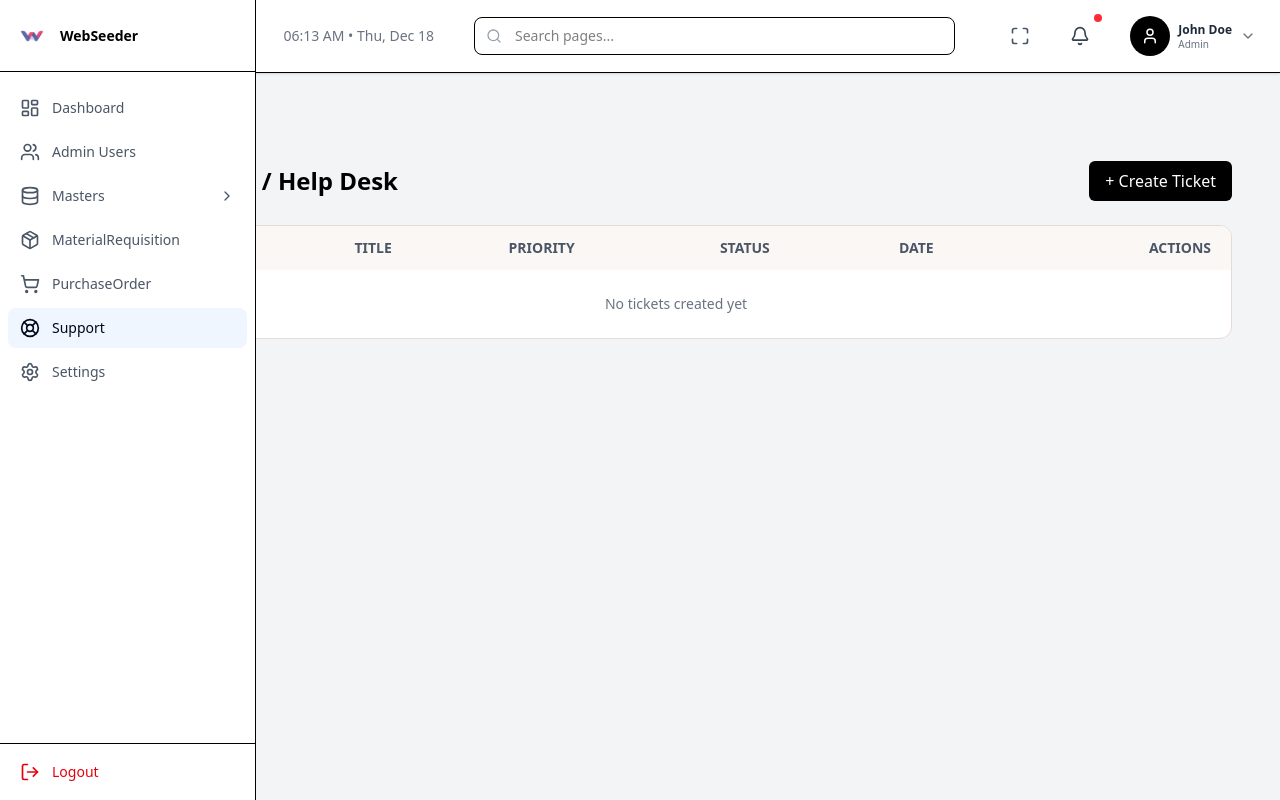
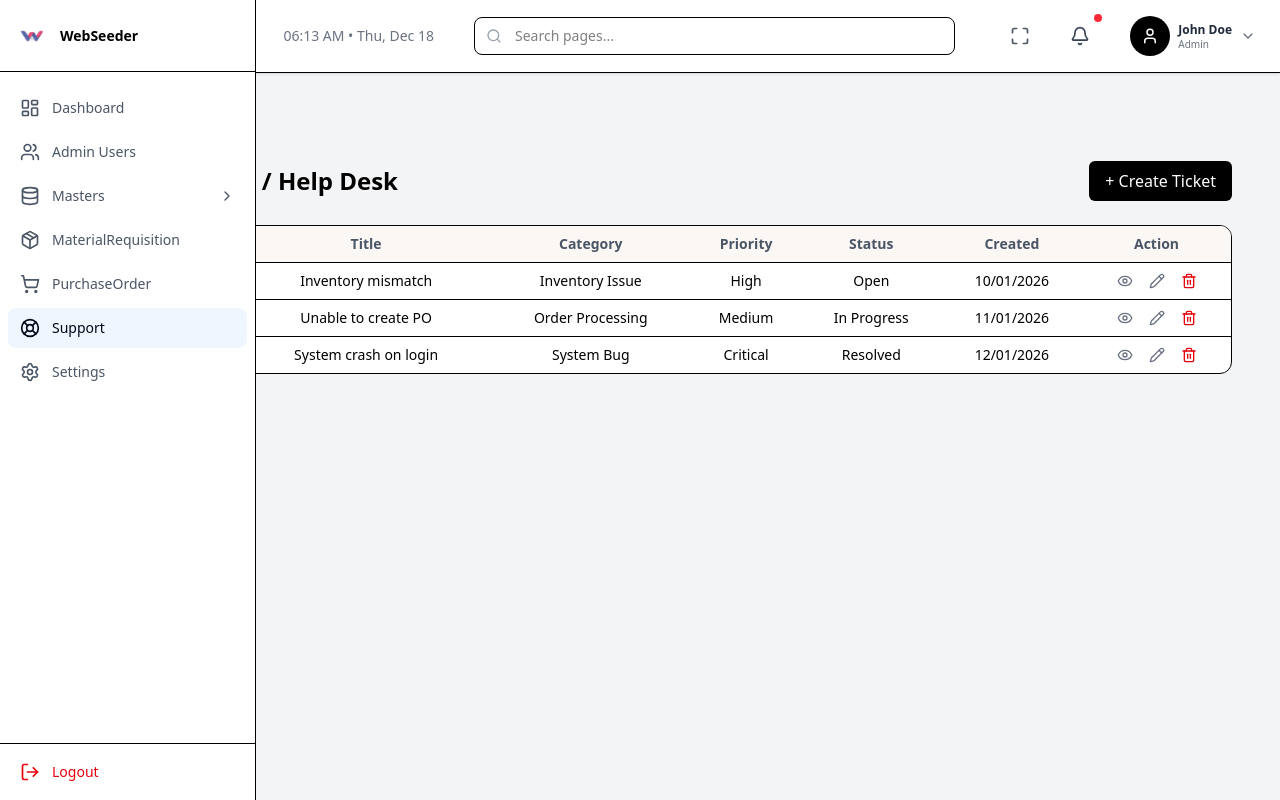
Before and after one commit to ganeshWebseeder/Warehouse-Management, a React (Vite) app: page /support in a window 1280 px wide. Built offline with nearby package versions, Linux system fonts and the light colour scheme.

Commit message:
add the changes in support ,purchase order page

```diff
--- a/src/components/support/TicketTable.jsx
+++ b/src/components/support/TicketTable.jsx
@@ -1,27 +1,35 @@
-import TicketRow from "./TicketRow";
+import { Eye, Pencil, Trash2, MoreVertical } from "lucide-react";
+import { useState } from "react";
 
-export default function TicketTable({ tickets, onView }) {
+export default function TicketTable({
+  tickets,
+  onView,
+  onEdit,
+  onDelete,
+}) {
   return (
-    <div className="bg-white border border-[#E6DAD6] rounded-xl overflow-hidden">
-      <table className="w-full text-sm">
-        {/* ================= TABLE HEAD ================= */}
+    <div className="bg-white border rounded-xl overflow-hidden">
+      <table className="w-full border-collapse text-sm">
+
+        {/* HEADER */}
         <thead className="bg-[#FBF7F5] text-gray-600">
           <tr>
-            <th className="text-left px-5 py-3">TICKET ID</th>
-            <th className="text-left px-5 py-3">TITLE</th>
-            <th className="text-left px-5 py-3">PRIORITY</th>
-            <th className="text-left px-5 py-3">STATUS</th>
-            <th className="text-left px-5 py-3">DATE</th>
-            <th className="text-right px-5 py-3">ACTIONS</th>
+            <th className="p-2">Ticket ID</th>
+            <th className="p-2">Title</th>
+            <th className="p-2">Category</th>
+            <th className="p-2">Priority</th>
+            <th className="p-2">Status</th>
+            <th className="p-2">Created</th>
+            <th className="p-2">Action</th>
           </tr>
         </thead>
 
-        {/* ================= TABLE BODY ================= */}
-        <tbody className="divide-y">
+        {/* BODY */}
+        <tbody>
           {tickets.length === 0 && (
             <tr>
-              <td colSpan="6" className="text-center py-6 text-gray-500">
-                No tickets created yet
+              <td colSpan={7} className="p-6 text-center text-gray-500">
+                No tickets found
               </td>
             </tr>
           )}
@@ -31,6 +39,8 @@ export default function TicketTable({ tickets, onView }) {
               key={ticket.id}
               ticket={ticket}
               onView={onView}
+              onEdit={onEdit}
+              onDelete={onDelete}
             />
           ))}
         </tbody>
@@ -38,3 +48,82 @@ export default function TicketTable({ tickets, onView }) {
     </div>
   );
 }
+
+/* ================= ROW ================= */
+
+function TicketRow({ ticket, onView, onEdit, onDelete }) {
+  const [openMenu, setOpenMenu] = useState(false);
+
+  return (
+    <tr className="border-t text-center hover:bg-gray-50 transition">
+
+      <td className="p-2">{ticket.id}</td>
+      <td className="p-2">{ticket.title}</td>
+      <td className="p-2">{ticket.category}</td>
+      <td className="p-2">{ticket.priority}</td>
+      <td className="p-2">{ticket.status}</td>
+      <td className="p-2">{ticket.createdAt}</td>
+
+      {/* ===== ACTIONS (SAME AS PO TABLE) ===== */}
+      <td className="p-2 relative">
+
+        {/* Desktop Icons */}
+        <div className="hidden sm:flex justify-center gap-4 text-gray-500">
+          <Eye
+            size={16}
+            className="cursor-pointer hover:text-black"
+            title="View"
+            onClick={() => onView(ticket)}
+          />
+          <Pencil
+            size={16}
+            className="cursor-pointer hover:text-blue-600"
+            title="Edit"
+            onClick={() => onEdit(ticket)}
+          />
+          <Trash2
+            size={16}
+            className="cursor-pointer text-red-600"
+            title="Delete"
+            onClick={() => onDelete(ticket.id)}
+          />
+        </div>
+
+        {/* Mobile 3-dot */}
+        <div className="sm:hidden flex justify-center">
+          <MoreVertical
+            size={18}
+            className="cursor-pointer"
+            onClick={() => setOpenMenu(!openMenu)}
+          />
+        </div>
+
+        {/* Mobile Dropdown */}
+        {openMenu && (
+          <div className="absolute right-4 mt-2 w-32 bg-white border rounded-lg shadow-lg z-30 sm:hidden">
+            <button
+              onClick={() => onView(ticket)}
+              className="flex items-center gap-2 w-full px-3 py-2 text-sm hover:bg-gray-100"
+            >
+              <Eye size={14} /> View
+            </button>
+
+            <button
+              onClick={() => onEdit(ticket)}
+              className="flex items-center gap-2 w-full px-3 py-2 text-sm hover:bg-gray-100"
+            >
+              <Pencil size={14} /> Edit
+            </button>
+
+            <button
+              onClick={() => onDelete(ticket.id)}
+              className="flex items-center gap-2 w-full px-3 py-2 text-sm text-red-600 hover:bg-red-50"
+            >
+              <Trash2 size={14} /> Delete
+            </button>
+          </div>
+        )}
+      </td>
+    </tr>
+  );
+}
--- a/src/pages/PurchaseOrder.jsx
+++ b/src/pages/PurchaseOrder.jsx
@@ -1,25 +1,30 @@
-import { useState ,useEffect} from "react";
+import { useState, useEffect } from "react";
 import PageHeader from "../components/purchaseOrder/PageHeader";
 import POTable from "../components/purchaseOrder/POTable";
 import POFormModal from "../components/purchaseOrder/POFormModal";
 import { setPage } from "../store/pageSlice";
 import { useDispatch } from "react-redux";
 
+export default function PurchaseOrder() {
+  const dispatch = useDispatch();
 
-export default function PurchaseOrder() {
+  /* ================= STATE ================= */
   const [open, setOpen] = useState(false);
+  const [mode, setMode] = useState("create"); // create | edit | view
+  const [selectedPO, setSelectedPO] = useState(null);
+
   const [purchaseOrders, setPurchaseOrders] = useState([
     {
       id: 1,
       date: "2026-01-02",
       poNo: "PO-001",
       mrNo: "MR-001",
-    vendorName: "ABC Cement Suppliers",
+      vendor: "ABC Cement Suppliers",
       itemName: "Cement OPC 53 Grade",
       itemCode: "ITM-1001",
-    itemQty: 100,
+      qty: 100,
       pendingQty: 40,
-    totalAmount: 38000,
+      total: 38000,
       status: "Pending",
     },
     {
@@ -27,12 +32,12 @@ const [purchaseOrders, setPurchaseOrders] = useState([
       date: "2026-01-04",
       poNo: "PO-002",
       mrNo: "MR-002",
-    vendorName: "Steel World Pvt Ltd",
+      vendor: "Steel World Pvt Ltd",
       itemName: "TMT Steel Rod 16mm",
       itemCode: "ITM-2001",
-    itemQty: 500,
+      qty: 500,
       pendingQty: 200,
-    totalAmount: 31000,
+      total: 31000,
       status: "Approved",
     },
     {
@@ -40,12 +45,12 @@ const [purchaseOrders, setPurchaseOrders] = useState([
       date: "2026-01-06",
       poNo: "PO-003",
       mrNo: "MR-003",
-    vendorName: "ElectroMart",
+      vendor: "ElectroMart",
       itemName: "Copper Electrical Wire",
       itemCode: "ITM-3001",
-    itemQty: 800,
+      qty: 800,
       pendingQty: 0,
-    totalAmount: 36000,
+      total: 36000,
       status: "Completed",
     },
     {
@@ -53,12 +58,12 @@ const [purchaseOrders, setPurchaseOrders] = useState([
       date: "2026-01-08",
       poNo: "PO-004",
       mrNo: "MR-004",
-    vendorName: "PlumbTech Solutions",
+      vendor: "PlumbTech Solutions",
       itemName: "PVC Pipe 4 inch",
       itemCode: "ITM-4001",
-    itemQty: 120,
+      qty: 120,
       pendingQty: 120,
-    totalAmount: 21600,
+      total: 21600,
       status: "Rejected",
     },
     {
@@ -66,18 +71,17 @@ const [purchaseOrders, setPurchaseOrders] = useState([
       date: "2026-01-10",
       poNo: "PO-005",
       mrNo: "MR-005",
-    vendorName: "Paint House Ltd",
+      vendor: "Paint House Ltd",
       itemName: "Wall Putty",
       itemCode: "ITM-5001",
-    itemQty: 60,
+      qty: 60,
       pendingQty: 20,
-    totalAmount: 31200,
+      total: 31200,
       status: "Partially Approved",
     },
   ]);
 
-
-  const dispatch = useDispatch();
+  /* ================= PAGE TITLE ================= */
   useEffect(() => {
     dispatch(
       setPage({
@@ -86,41 +90,90 @@ const [purchaseOrders, setPurchaseOrders] = useState([
       })
     );
   }, [dispatch]);
+
+  /* ================= ACTION HANDLER ================= */
+  const handleAction = (type, row) => {
+    if (type === "view") {
+      setMode("view");
+      setSelectedPO(row);
+      setOpen(true);
+    }
+
+    if (type === "edit") {
+      setMode("edit");
+      setSelectedPO(row);
+      setOpen(true);
+    }
+
+    if (type === "delete") {
+      if (window.confirm("Are you sure you want to delete this PO?")) {
+        setPurchaseOrders((prev) =>
+          prev.filter((po) => po.id !== row.id)
+        );
+      }
+    }
+  };
+
+  /* ================= SAVE (CREATE + EDIT) ================= */
   const handleSave = (poData) => {
+    if (mode === "edit" && selectedPO) {
+      setPurchaseOrders((prev) =>
+        prev.map((po) =>
+          po.id === selectedPO.id ? { ...po, ...poData } : po
+        )
+      );
+    } else {
       setPurchaseOrders((prev) => [
         ...prev,
         {
           id: Date.now(),
           poNo: `PO-${prev.length + 1}`,
+          status: "Pending",
           ...poData,
         },
       ]);
+    }
 
     setOpen(false);
+    setSelectedPO(null);
+    setMode("create");
   };
 
   return (
     <div className="p-6 ml-18 space-y-3">
 
-      {/* ===== LIST PAGE ===== */}
+      {/* LIST PAGE */}
       {!open && (
         <>
           <PageHeader
             title="Purchase Orders"
-            onAdd={() => setOpen(true)}
+            onAdd={() => {
+              setMode("create");
+              setSelectedPO(null);
+              setOpen(true);
+            }}
           />
-          <POTable data={purchaseOrders} />
+
+          <POTable
+            data={purchaseOrders}
+            onAction={handleAction}
+          />
         </>
       )}
 
-      {/* ===== CREATE PO PAGE ===== */}
+      {/* MODAL */}
       {open && (
         <POFormModal
-    onClose={() => setOpen(false)}
+          mode={mode}
+          initialData={selectedPO}
+          onClose={() => {
+            setOpen(false);
+            setSelectedPO(null);
+            setMode("create");
+          }}
           onSave={handleSave}
         />
       )}
-
     </div>
   );
 }
--- a/src/pages/Support.jsx
+++ b/src/pages/Support.jsx
@@ -9,7 +9,7 @@ import TicketDetailsModal from "../components/support/TicketDetailsModal";
 export default function Support() {
   const dispatch = useDispatch();
 
-  // 🔹 Update Navbar title using Redux
+  /* ================= PAGE TITLE ================= */
   useEffect(() => {
     dispatch(
       setPage({
@@ -19,36 +19,89 @@ export default function Support() {
     );
   }, [dispatch]);
 
-  const [tickets, setTickets] = useState([]);
+  /* ================= STATE ================= */
+  const [tickets, setTickets] = useState([
+    {
+      id: "TKT-1001",
+      title: "Inventory mismatch",
+      category: "Inventory Issue",
+      priority: "High",
+      status: "Open",
+      createdAt: "10/01/2026",
+      description: "Stock quantity showing incorrect values.",
+    },
+    {
+      id: "TKT-1002",
+      title: "Unable to create PO",
+      category: "Order Processing",
+      priority: "Medium",
+      status: "In Progress",
+      createdAt: "11/01/2026",
+      description: "Create PO button not responding.",
+    },
+    {
+      id: "TKT-1003",
+      title: "System crash on login",
+      category: "System Bug",
+      priority: "Critical",
+      status: "Resolved",
+      createdAt: "12/01/2026",
+      description: "Application crashes after login.",
+    },
+  ]);
+
   const [selectedTicket, setSelectedTicket] = useState(null);
   const [showForm, setShowForm] = useState(false);
+  const [editTicket, setEditTicket] = useState(null);
 
+  /* ================= ADD / UPDATE ================= */
   const addTicket = (ticket) => {
-    setTickets([ticket, ...tickets]);
+    setTickets((prev) => [ticket, ...prev]);
     setShowForm(false);
+  };
+
+  /* ================= DELETE ================= */
+  const handleDelete = (id) => {
+    if (window.confirm("Are you sure you want to delete this ticket?")) {
+      setTickets((prev) => prev.filter((t) => t.id !== id));
+    }
+  };
+
+  /* ================= EDIT ================= */
+  const handleEdit = (ticket) => {
+    setEditTicket(ticket);
+    setShowForm(true);
   };
 
   return (
     <div className="p-6 space-y-6 ml-18">
+
       {/* Header */}
-      <div className="flex justify-between items-center ml-16 md:ml-10 transition-all duration-300">
+      <div className="flex justify-between items-center ml-16 md:ml-10">
         <h1 className="text-2xl font-semibold text-black">
           Support / Help Desk
         </h1>
 
         <button
-          onClick={() => setShowForm(true)}
+          onClick={() => {
+            setEditTicket(null);
+            setShowForm(true);
+          }}
           className="bg-black text-white px-4 py-2 rounded-md hover:bg-gray-900"
         >
           + Create Ticket
         </button>
       </div>
 
-      {/* Create Ticket Modal */}
+      {/* Create / Edit Ticket Modal */}
       {showForm && (
         <div className="fixed inset-0 bg-black/40 flex items-center justify-center z-50">
           <CreateTicketForm
-            onClose={() => setShowForm(false)}
+            initialData={editTicket}
+            onClose={() => {
+              setShowForm(false);
+              setEditTicket(null);
+            }}
             onSubmit={addTicket}
           />
         </div>
@@ -58,6 +111,8 @@ export default function Support() {
       <TicketTable
         tickets={tickets}
         onView={(ticket) => setSelectedTicket(ticket)}
+        onEdit={handleEdit}
+        onDelete={handleDelete}
       />
 
       {/* Ticket Details Modal */}
```
Also changed, not shown: src/components/purchaseOrder/POTable.jsx (+7 -5 lines). Lines whose indentation alone changed are shown as unchanged.
